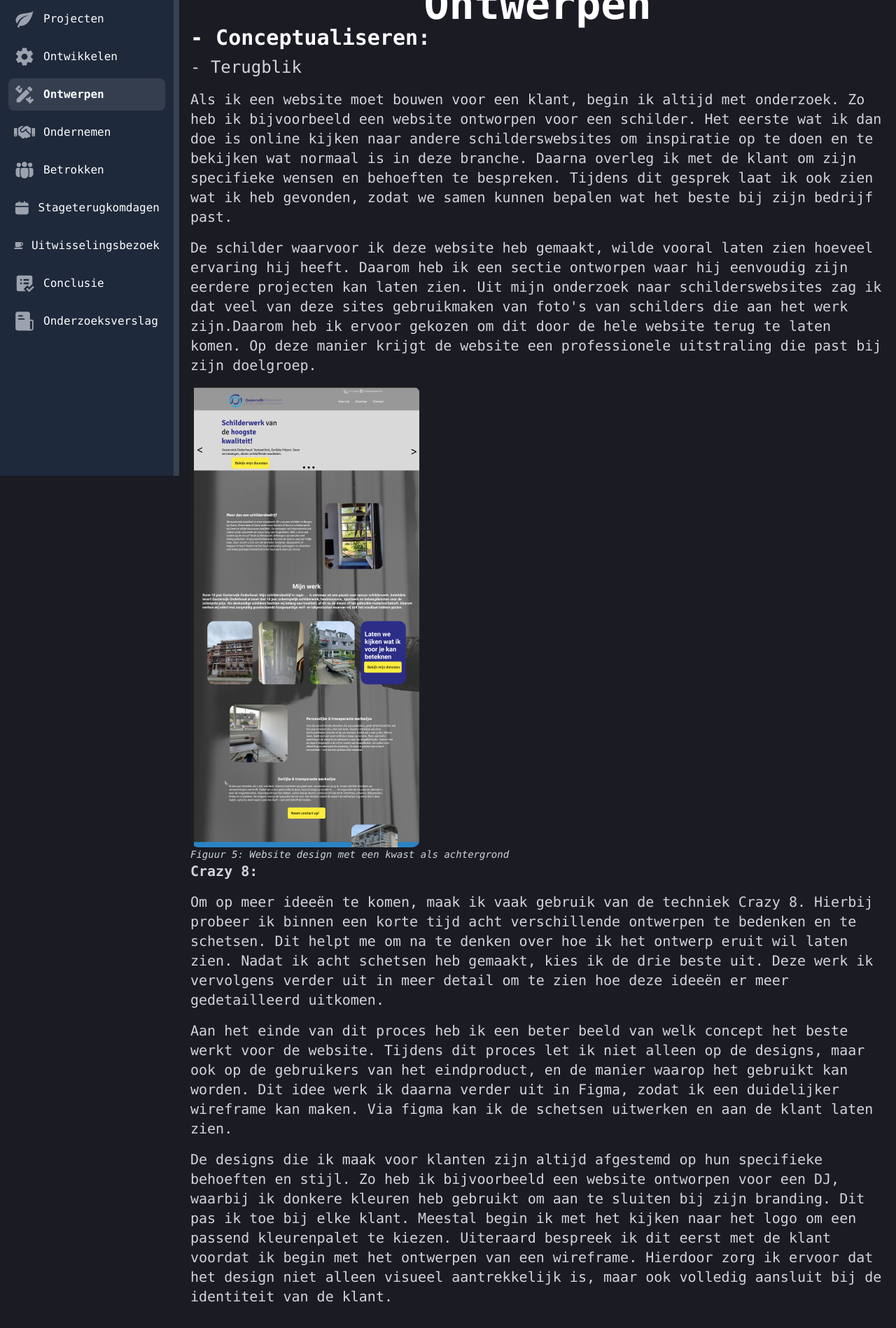
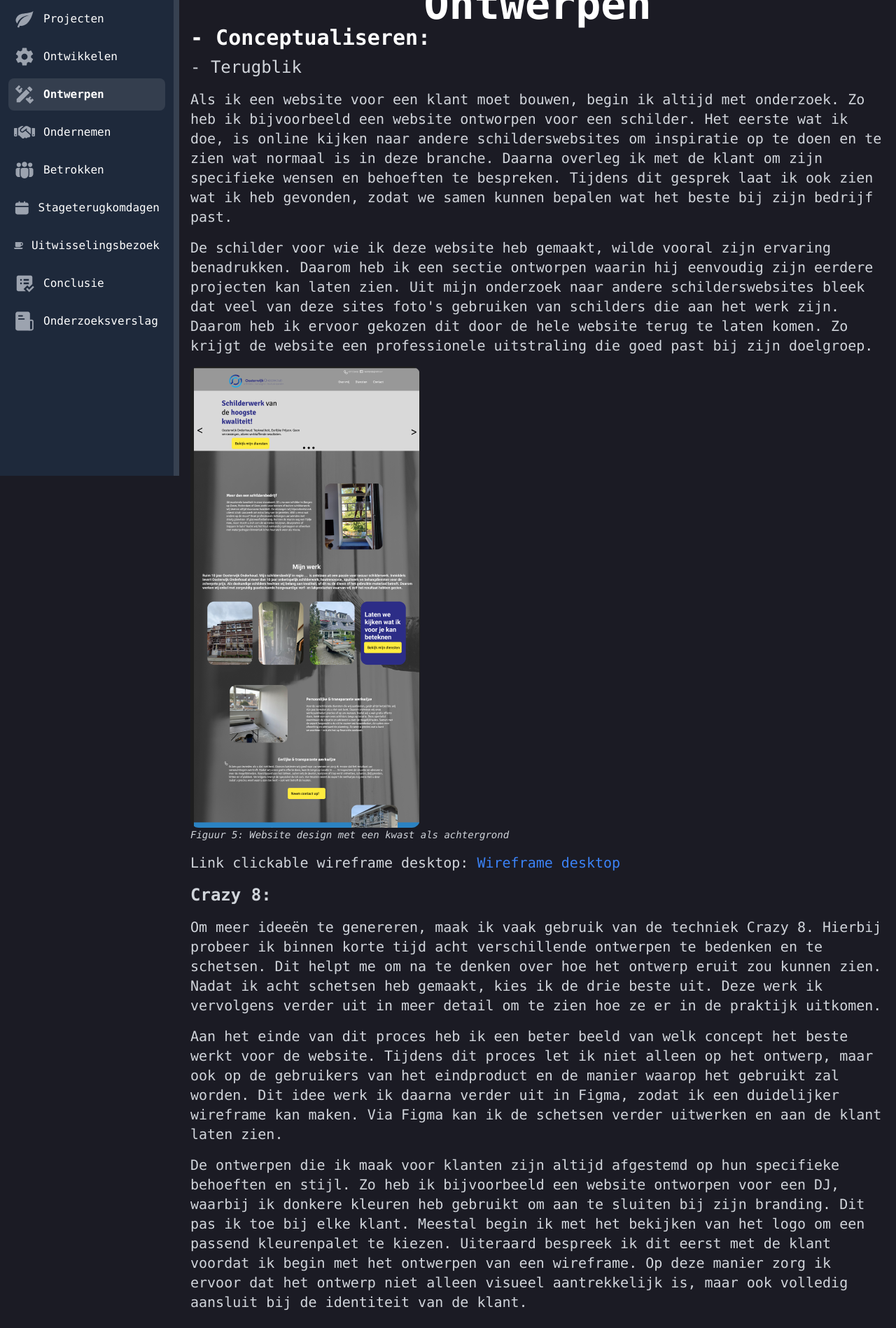
Before and after one commit to Martijn-Kalkman/stage, a Nuxt app: page /ontwerpen in a window 1280 px wide. Shown: the part 120-2018 px from the top of the page at 70% size. Built offline with nearby package versions, Linux system fonts and the light colour scheme.

Commit message:
almost there

```diff
--- a/pages/ontwerpen.vue
+++ b/pages/ontwerpen.vue
@@ -27,60 +27,68 @@ import OpenModal from "./components/openModal.vue";
         <span class="text-3xl text-white font-bold">- Conceptualiseren: </span>
         <h4 class="text-2xl mt-2">- Terugblik</h4>
         <p class="mt-4">
-          Als ik een website moet bouwen voor een klant, begin ik altijd met
+          Als ik een website voor een klant moet bouwen, begin ik altijd met
           onderzoek. Zo heb ik bijvoorbeeld een website ontworpen voor een
-          schilder. Het eerste wat ik dan doe is online kijken naar andere
-          schilderswebsites om inspiratie op te doen en te bekijken wat normaal
-          is in deze branche. Daarna overleg ik met de klant om zijn specifieke
+          schilder. Het eerste wat ik doe, is online kijken naar andere
+          schilderswebsites om inspiratie op te doen en te zien wat normaal is
+          in deze branche. Daarna overleg ik met de klant om zijn specifieke
           wensen en behoeften te bespreken. Tijdens dit gesprek laat ik ook zien
           wat ik heb gevonden, zodat we samen kunnen bepalen wat het beste bij
           zijn bedrijf past.
         </p>
         <p class="mt-4">
-          De schilder waarvoor ik deze website heb gemaakt, wilde vooral laten
-          zien hoeveel ervaring hij heeft. Daarom heb ik een sectie ontworpen
-          waar hij eenvoudig zijn eerdere projecten kan laten zien. Uit mijn
-          onderzoek naar schilderswebsites zag ik dat veel van deze sites
-          gebruikmaken van foto's van schilders die aan het werk zijn.Daarom heb
-          ik ervoor gekozen om dit door de hele website terug te laten komen. Op
-          deze manier krijgt de website een professionele uitstraling die past
-          bij zijn doelgroep.
+          De schilder voor wie ik deze website heb gemaakt, wilde vooral zijn
+          ervaring benadrukken. Daarom heb ik een sectie ontworpen waarin hij
+          eenvoudig zijn eerdere projecten kan laten zien. Uit mijn onderzoek
+          naar andere schilderswebsites bleek dat veel van deze sites foto's
+          gebruiken van schilders die aan het werk zijn. Daarom heb ik ervoor
+          gekozen dit door de hele website terug te laten komen. Zo krijgt de
+          website een professionele uitstraling die goed past bij zijn
+          doelgroep.
         </p>
         <img
           class="mt-4 rounded-xl border-gray-800 transition-all"
           src="/figuur5.png"
-          alt="Floating Image"
+          alt="Figuur 5: Website design met een kwast als achtergrond"
         />
         <p class="italic text-sm">
           Figuur 5: Website design met een kwast als achtergrond
         </p>
-        <span class="font-bold">Crazy 8:</span>
         <p class="mt-4">
-          Om op meer ideeën te komen, maak ik vaak gebruik van de techniek Crazy
-          8. Hierbij probeer ik binnen een korte tijd acht verschillende
+          Link clickable wireframe desktop:
+          <a
+            class="text-blue-500"
+            href="        https://www.figma.com/proto/22BCEeSKZ8lTnOPhEnIncn/Schilder?node-id=1-2&p=f&t=QAW6IkNo6u5WSz8Y-1&scaling=min-zoom&content-scaling=fixed&page-id=0%3A1&starting-point-node-id=1%3A2
+          "
+            >Wireframe desktop</a
+          >
+        </p>
+        <h3 class="font-bold mt-4 text-2xl">Crazy 8:</h3>
+        <p class="mt-4">
+          Om meer ideeën te genereren, maak ik vaak gebruik van de techniek
+          Crazy 8. Hierbij probeer ik binnen korte tijd acht verschillende
           ontwerpen te bedenken en te schetsen. Dit helpt me om na te denken
-          over hoe ik het ontwerp eruit wil laten zien. Nadat ik acht schetsen
-          heb gemaakt, kies ik de drie beste uit. Deze werk ik vervolgens verder
-          uit in meer detail om te zien hoe deze ideeën er meer gedetailleerd
-          uitkomen.
+          over hoe het ontwerp eruit zou kunnen zien. Nadat ik acht schetsen heb
+          gemaakt, kies ik de drie beste uit. Deze werk ik vervolgens verder uit
+          in meer detail om te zien hoe ze er in de praktijk uitkomen.
         </p>
         <p class="mt-4">
           Aan het einde van dit proces heb ik een beter beeld van welk concept
           het beste werkt voor de website. Tijdens dit proces let ik niet alleen
-          op de designs, maar ook op de gebruikers van het eindproduct, en de
-          manier waarop het gebruikt kan worden. Dit idee werk ik daarna verder
-          uit in Figma, zodat ik een duidelijker wireframe kan maken. Via figma
-          kan ik de schetsen uitwerken en aan de klant laten zien.
+          op het ontwerp, maar ook op de gebruikers van het eindproduct en de
+          manier waarop het gebruikt zal worden. Dit idee werk ik daarna verder
+          uit in Figma, zodat ik een duidelijker wireframe kan maken. Via Figma
+          kan ik de schetsen verder uitwerken en aan de klant laten zien.
         </p>
         <p class="mt-4">
-          De designs die ik maak voor klanten zijn altijd afgestemd op hun
+          De ontwerpen die ik maak voor klanten zijn altijd afgestemd op hun
           specifieke behoeften en stijl. Zo heb ik bijvoorbeeld een website
           ontworpen voor een DJ, waarbij ik donkere kleuren heb gebruikt om aan
           te sluiten bij zijn branding. Dit pas ik toe bij elke klant. Meestal
-          begin ik met het kijken naar het logo om een passend kleurenpalet te
+          begin ik met het bekijken van het logo om een passend kleurenpalet te
           kiezen. Uiteraard bespreek ik dit eerst met de klant voordat ik begin
-          met het ontwerpen van een wireframe. Hierdoor zorg ik ervoor dat het
-          design niet alleen visueel aantrekkelijk is, maar ook volledig
+          met het ontwerpen van een wireframe. Op deze manier zorg ik ervoor dat
+          het ontwerp niet alleen visueel aantrekkelijk is, maar ook volledig
           aansluit bij de identiteit van de klant.
         </p>
         <div class="flex lg:flex-row flex-col">
@@ -109,72 +117,77 @@ import OpenModal from "./components/openModal.vue";
         <h4 class="text-2xl mt-2">- Vooruitzicht</h4>
         <p class="mt-4">
           In de toekomst wil ik meer onderzoek doen naar websites die relevant
-          zijn voor mijn klanten. Tot nu toe heb ik vooral websites bezocht die
-          te maken hebben met de branche van de klant. In de toekomst wil ik dit
-          uitbreiden door ook andere techieken toe te passen.
+          zijn voor mijn klanten. Tot nu toe heb ik voornamelijk websites
+          bekeken die te maken hebben met de branche van de klant. In de
+          toekomst wil ik dit uitbreiden door ook andere technieken toe te
+          passen.
         </p>
         <p class="mt-4">
-          Ook wil ik meer tijd besteden aan het analyseren van gebruikers, en
-          bekijken hoe bezoekers websites gebruiken. Op die manier kan ik nog
-          beter inschatten wat nodig is voor de klant, en welke verbeterd kunnen
-          worden. Dit wil ik meenemen in mijn toekomstige projecten, zodat ik
-          niet alleen mooie, maar ook functionele websites kan ontwerpen die
-          perfect aansluiten bij de wensen van mijn klanten.
+          Ook wil ik meer tijd besteden aan het analyseren van gebruikers en
+          kijken hoe bezoekers websites gebruiken. Op die manier kan ik beter
+          inschatten wat nodig is voor de klant en welke verbeteringen mogelijk
+          zijn. Dit wil ik meenemen in mijn toekomstige projecten, zodat ik niet
+          alleen mooie, maar ook functionele websites kan ontwerpen die perfect
+          aansluiten bij de wensen van mijn klanten.
         </p>
         <p class="text-3xl mt-4 text-white font-bold">
           - Ontwerpen en prototypen:
         </p>
         <h4 class="text-2xl mt-2">- Terugblik</h4>
         <p class="mt-4">
-          Voordat ik begin met het maken van een design moet ik eerst altijd
-          nadenken over de functionaliteit die nodig is. Dit doe ik doormiddel
-          van User stories. User stories voor de website van HI-LO(DJ)
+          Hier is de verbeterde versie van je tekst: Voordat ik begin met het
+          maken van een design, moet ik eerst altijd nadenken over de
+          functionaliteit die nodig is. Dit doe ik door middel van user stories.
+          Hier zijn enkele user stories voor de website van HI-LO (DJ):
         </p>
         <ul class="mt-4">
-          <li>- Als eigenaar wil ik events op de website kunnen zetten</li>
+          <li>- Als eigenaar wil ik events op de website kunnen plaatsen.</li>
           <li>
-            - Als eigenaar wil ik de laatste muziek laten zien op de website
+            - Als eigenaar wil ik de laatste muziek die de DJ speelt kunnen
+            tonen op de website.
           </li>
-          <li>- Als eigenaar wil ik laten zien wat voor merch er te koop is</li>
-          <li>- Als gebruiker wil ik muziek kunnen luister van de dj</li>
-          <li>- Als gebruiker wil ik snel zien waar deze dj optreed</li>
           <li>
-            - Als gebruiker wil ik makkelijk kunnen navigeren door de website
+            - Als eigenaar wil ik de beschikbare merch op de website kunnen
+            weergeven.
+          </li>
+          <li>- Als gebruiker wil ik muziek van de DJ kunnen beluisteren.</li>
+          <li>- Als gebruiker wil ik snel kunnen zien waar de DJ optreedt.</li>
+          <li>
+            - Als gebruiker wil ik makkelijk kunnen navigeren door de website.
           </li>
         </ul>
         <p class="mt-4">
-          Door deze user stories weet ik precies wat er in de website moet
-          komen. Vanuit deze informatie begin ik met het maken van een
+          Door deze user stories weet ik precies wat er op de website moet
+          komen. Op basis van deze informatie begin ik met het maken van een
           interactieontwerp in de vorm van wireframes.
         </p>
         <p class="mt-4">
           Om te controleren of mijn wireframes goed zijn uitgewerkt, schrijf ik
           voor mezelf een aantal taken op die ik op de website moet kunnen
           uitvoeren. Deze taken voer ik vervolgens zelf uit om te testen hoe
-          gebruiksvriendelijk het design is. Als ik merk dat ik een te grote
-          omweg moet maken om een taak uit te voeren, pas ik het design aan. Zo
+          gebruiksvriendelijk het ontwerp is. Als ik merk dat ik een te grote
+          omweg moet maken om een taak uit te voeren, pas ik het ontwerp aan. Zo
           zorg ik ervoor dat de user stories volledig overeenkomen met het
-          design en dat zowel de gebruikers als de eigenaar van de website
+          ontwerp en dat zowel de gebruikers als de eigenaar van de website
           tevreden zijn.
         </p>
         <h4 class="text-2xl mt-2">- Vooruitzicht</h4>
         <p class="mt-4">
           In de toekomst wil ik mijn ontwerpen verder verbeteren door meer
-          gebruikerstesten te doen, en de feedback van gebruikers mee te nemen.
-          Dit helpt om de gebruiksvriendelijkheid van mijn websites nog beter te
-          maken.
+          gebruikerstests uit te voeren en de feedback van gebruikers mee te
+          nemen. Dit helpt om de gebruiksvriendelijkheid van mijn websites nog
+          verder te verbeteren.
         </p>
         <p class="mt-4">
           In de toekomst wil ik mijn aanpak met user stories verbeteren. Ik wil
           meer tijd besteden aan het maken en onderzoeken van user stories,
-          zodat ik nog beter weet wat de behoeften zijn van de eigenaar en de
-          gebruikers van de website. Ook wil ik meer testen uitvoeren door
-          gebruikerstesten in te plannen met andere mensen, zodat ik meer
+          zodat ik nog beter begrijp wat de behoeften zijn van zowel de eigenaar
+          als de gebruikers van de website. Ook wil ik meer testen uitvoeren
+          door gebruikerstests in te plannen met andere mensen, zodat ik meer
           feedback krijg over de gebruiksvriendelijkheid van mijn wireframes. Op
-          deze manier kan ik mijn designs nog beter aanpassen op de gebruikers
-          van de website.
+          deze manier kan ik mijn ontwerpen beter afstemmen op de gebruikers van
+          de website.
         </p>
-
       </div>
     </div>
   </div>
```
